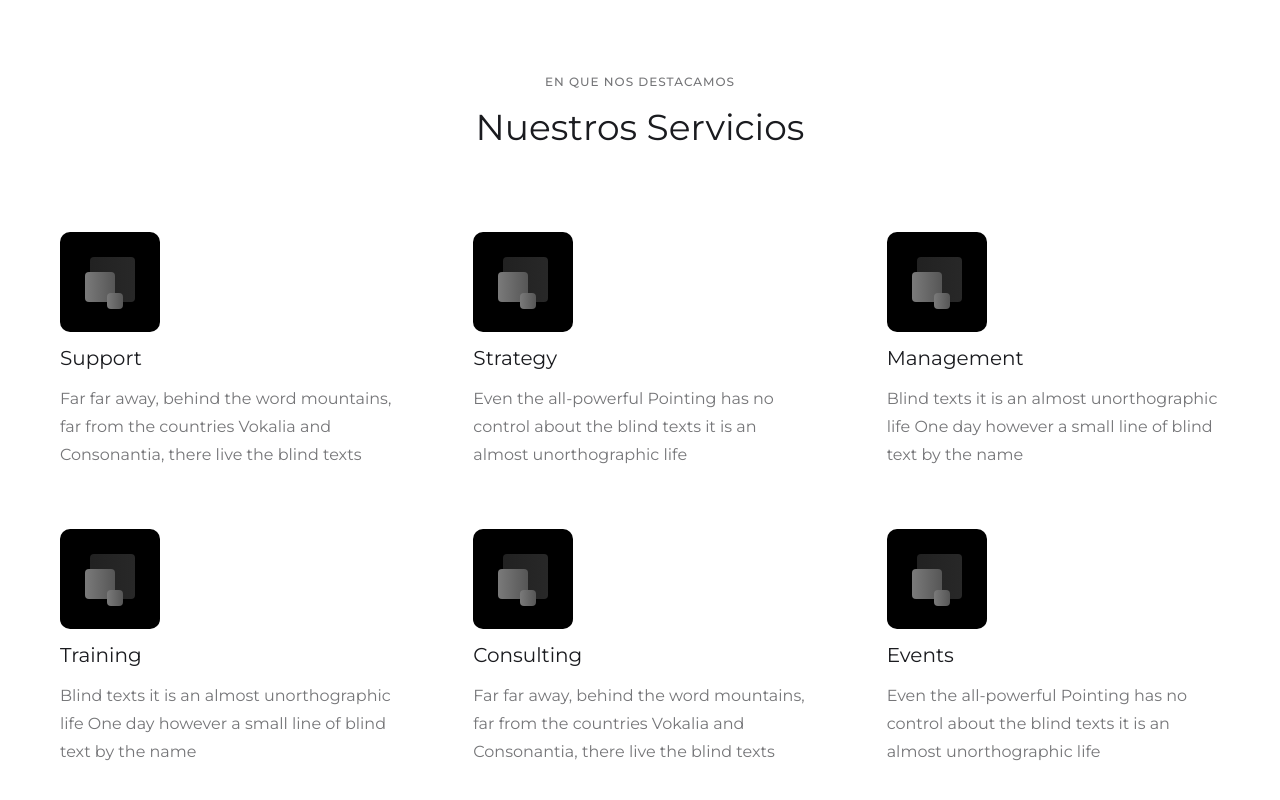
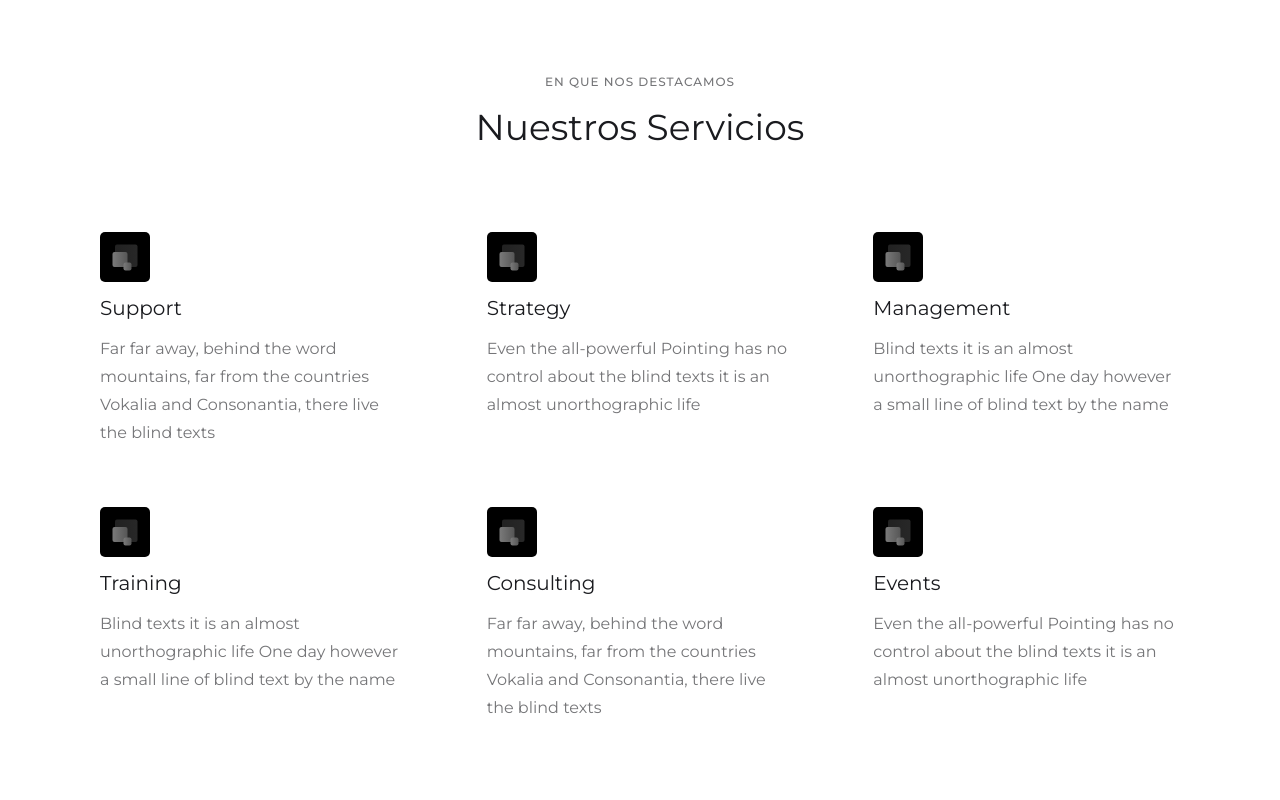
Before and after one commit to Guido-Ferraro/proyecto_03, a Next.js app: page /servicios in a window 1280 px wide. Shown: the part 1411-2211 px from the top of the page. Built offline with nearby package versions, Linux system fonts and the light colour scheme.

Commit message:
fixed nav section style and image width

```diff
--- a/components/Service.tsx
+++ b/components/Service.tsx
@@ -10,7 +10,12 @@ interface ServiceProps {
 const Service = (props: ServiceProps): JSX.Element => {
   return (
     <div className={styles.element}>
-      <Image src={service_icon} alt="icon" className={styles.image} />
+      <Image
+        src={service_icon}
+        alt="icon"
+        className={styles.image}
+        width={50}
+      />
       <div className={styles.heading}>{props.title}</div>
       <div className={styles.paragraph}>{props.content}</div>
     </div>
--- a/styles/Service.module.css
+++ b/styles/Service.module.css
@@ -16,11 +16,11 @@
   font-size: 16px;
   line-height: 28px;
   font-weight: 400;
-  width: 50px;
   -webkit-box-sizing: border-box;
           box-sizing: border-box;
   border: 0;
   max-width: 100%;
+  width: 50px;
   vertical-align: middle;
   display: block;
   margin-bottom: 30px;
--- a/styles/Service.module.scss
+++ b/styles/Service.module.scss
@@ -14,10 +14,10 @@
   font-size: 16px;
   line-height: 28px;
   font-weight: 400;
-  width: 50px;
   box-sizing: border-box;
   border: 0;
   max-width: 100%;
+  width: 50px;
   vertical-align: middle;
   display: block;
   margin-bottom: 30px;
--- a/styles/Servicios.module.css
+++ b/styles/Servicios.module.css
@@ -7,8 +7,10 @@
   font-weight: 400;
   -webkit-box-sizing: border-box;
           box-sizing: border-box;
-  margin-right: 30px;
-  margin-left: 30px;
+  width: 100%;
+  max-width: 1140px;
+  margin-right: auto;
+  margin-left: auto;
 }
 
 .contentContainer {
--- a/styles/Servicios.module.scss
+++ b/styles/Servicios.module.scss
@@ -6,8 +6,10 @@
   line-height: 28px;
   font-weight: 400;
   box-sizing: border-box;
-  margin-right: 30px;
-  margin-left: 30px;
+  width: 100%;
+  max-width: 1140px;
+  margin-right: auto;
+  margin-left: auto;
 }
 
 .contentContainer {
```
Also changed, not shown: 2 other files (tests, documents, lock files or other folders).
